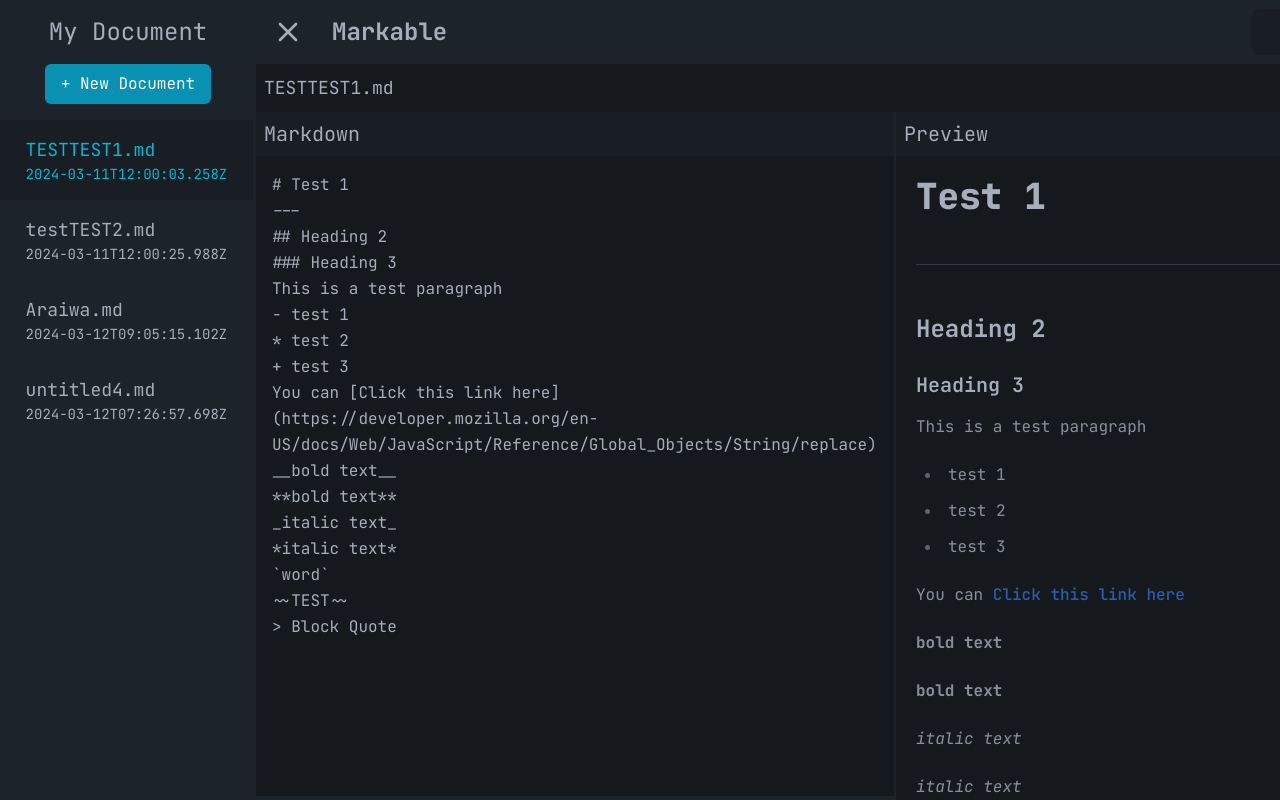
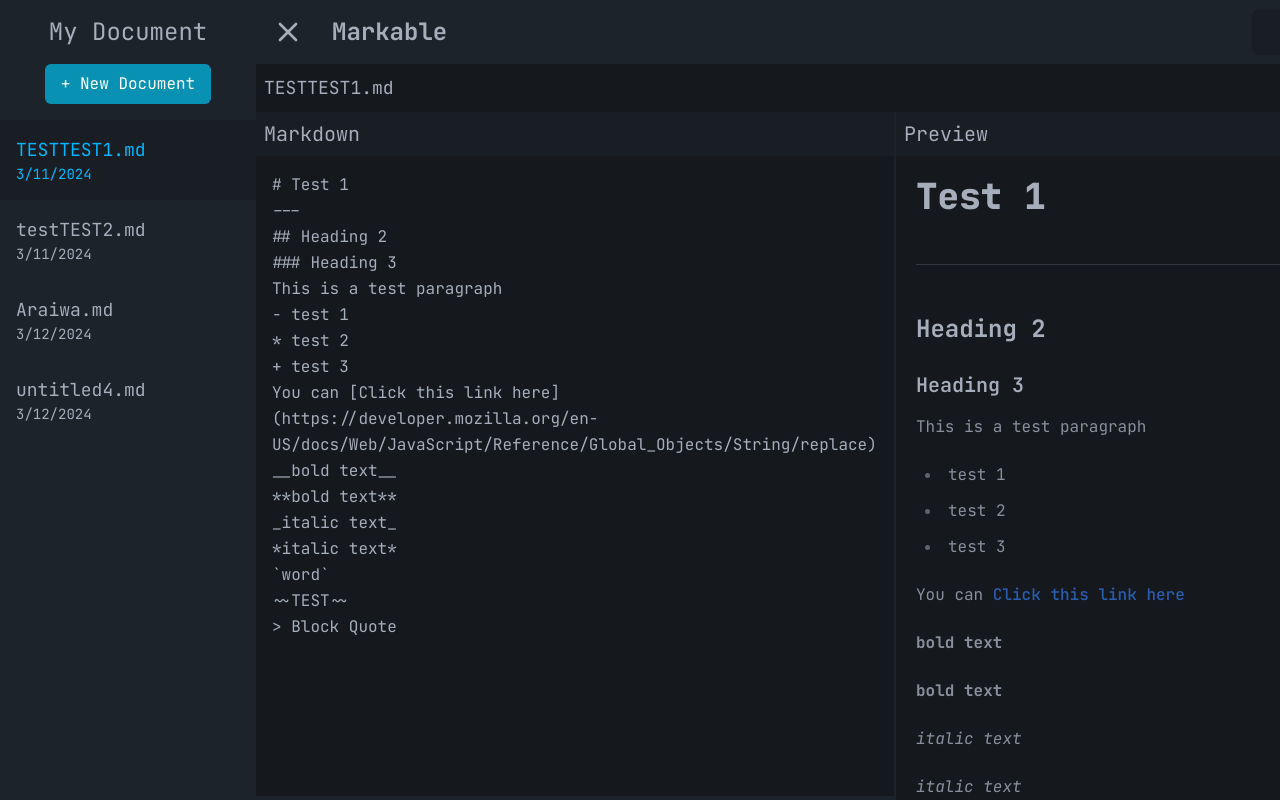
Before and after one commit to PasitU/ProjectMDParser, a Vue app: page / in a window 1280 px wide. Both pictures are taken after a click on the label 32 px from the left and 32 px from the top of the page. Built offline with nearby package versions, Linux system fonts and the light colour scheme; data requests are answered from the project's data file; some icons are missing; a web font is replaced by a local one.

Commit message:
Retouch styling on HomeView

```diff
--- a/src/components/markdown/MarkdownParser.vue
+++ b/src/components/markdown/MarkdownParser.vue
@@ -51,7 +51,7 @@
           type="text"
           v-model="title"
           placeholder="Document Name"
-          class="bg-transparent text-lg focus:outline-none focus:ring-0 focus:text-cyan-500 focus:border-cyan-500 hover:text-cyan-600 transition-all duration-200 ease-in-out"
+          class="bg-transparent text-lg focus:outline-none focus:ring-0 focus:text-info hover:text-info transition-all duration-200 ease-in-out"
           @blur="handleBlur"
         />
       </div>
--- a/src/components/nav/NavBar.vue
+++ b/src/components/nav/NavBar.vue
@@ -10,7 +10,7 @@
         </template>
       </SwapIcon>
       <router-link to="/">
-        <h1 class="text-2xl font-bold pl-5 hover:scale-110 transition-all duration-300">
+        <h1 class="text-2xl font-bold pl-5 hover:scale-110 hover:text-info transition-all duration-300">
           Markable
         </h1>
       </router-link>
--- a/src/views/HomeView.vue
+++ b/src/views/HomeView.vue
@@ -13,18 +13,18 @@
             </button>
           </div>
           <!-- documentList -->
-          <div class="">
+          <div>
             <ul class="flex flex-col mt-4">
               <li v-for="doc in documents" :key="doc.id">
                 <button
                   @click="selectedDocument(doc.id)"
-                  class="text-lg text-left br-5 p-4 px-[10%] hover:bg-base-300 transition-colors duration-300 ease-in-out"
+                  class="flex flex-col group w-full text-lg text-left br-5 p-4 hover:bg-base-300 transition-colors duration-300 ease-in-out"
                   :class="{
-                    'bg-base-200 text-cyan-500 hover:text-cyan-500': doc.id === currentDocument.id
+                    'bg-base-200 text-info  hover:text-info': doc.id === currentDocument.id
                   }"
                 >
-                  {{ doc.title }}
-                  <p class="text-sm">{{ doc.createAt }}</p>
+                  <p class="group-hover:text-info" v-text="doc.title"></p>
+                  <p class="text-sm" v-text="formatDate(doc.createAt)"></p>
                 </button>
               </li>
             </ul>
@@ -35,17 +35,14 @@
         <NavBar @toggle-sidebar="toggleSidebar">
           <template v-slot:nav-link>
             <div class="md:flex items-center gap-2 hidden">
-              <!-- deleteButton -->
               <button @click="confirmDelete" class="btn btn-ghost hover:text-red-400">
                 <v-icon name="ri-delete-bin-5-fill" hover animation="ring" />
               </button>
-              <!-- saveButton -->
               <button @click="confirmUpdate" class="btn hover:text-green-400">
                 <v-icon name="ri-save-3-line" />
                 <h2 class="hidden md:block">Save Changes</h2>
               </button>
-              <!-- previewButton -->
-              <button class="btn">
+              <button class="btn hover:text-info">
                 <v-icon name="co-list" />
                 <h1 class="hidden md:block">Preview</h1>
               </button>
@@ -55,23 +52,27 @@
                 <v-icon name="co-list" />
               </template>
               <template v-slot:dropdown-content>
-                <button @click="confirmDelete" class="btn hover:text-red-400 flex-start gap-3">
+                <button @click="confirmDelete" class="btn hover:text-error flex-start gap-3">
                   <v-icon name="ri-delete-bin-5-fill" hover animation="ring" />
                   <h2>Delete</h2>
                 </button>
-                <button @click="confirmUpdate" class="btn hover:text-green-400 flex-start gap-3">
+                <button @click="confirmUpdate" class="btn hover:text-success flex-start gap-3">
                   <v-icon name="ri-save-3-line" />
                   <h2>Save Changes</h2>
                 </button>
-                <button class="btn flex-start gap-3">
-                  <v-icon name="co-list" />
+                <button class="btn flex-start gap-3 hover:text-info">
+                  <v-icon name="bi-eye-fill" />
                   <h1>Preview</h1>
                 </button>
               </template>
             </DropDown>
           </template>
         </NavBar>
-        <MarkdownParser v-model:title="title" v-model:content="content" :original-title="originalTitle"/>
+        <MarkdownParser
+          v-model:title="title"
+          v-model:content="content"
+          :original-title="originalTitle"
+        />
       </template>
     </SideBar>
   </div>
@@ -105,6 +106,10 @@
   selectedDocument(currentDocument.value.id)
 })
 
+const formatDate = (date) => {
+  return new Date(date).toLocaleDateString()
+}
+
 computed(() => documents.value)
 
 const selectedDocument = (documentID) => {
@@ -112,6 +117,7 @@
   currentDocument.value = selectDocument
   title.value = selectDocument.title
   content.value = selectDocument.content
+  isSidebarOpen.value = false
 }
 
 const saveDoc = async () => {
```
